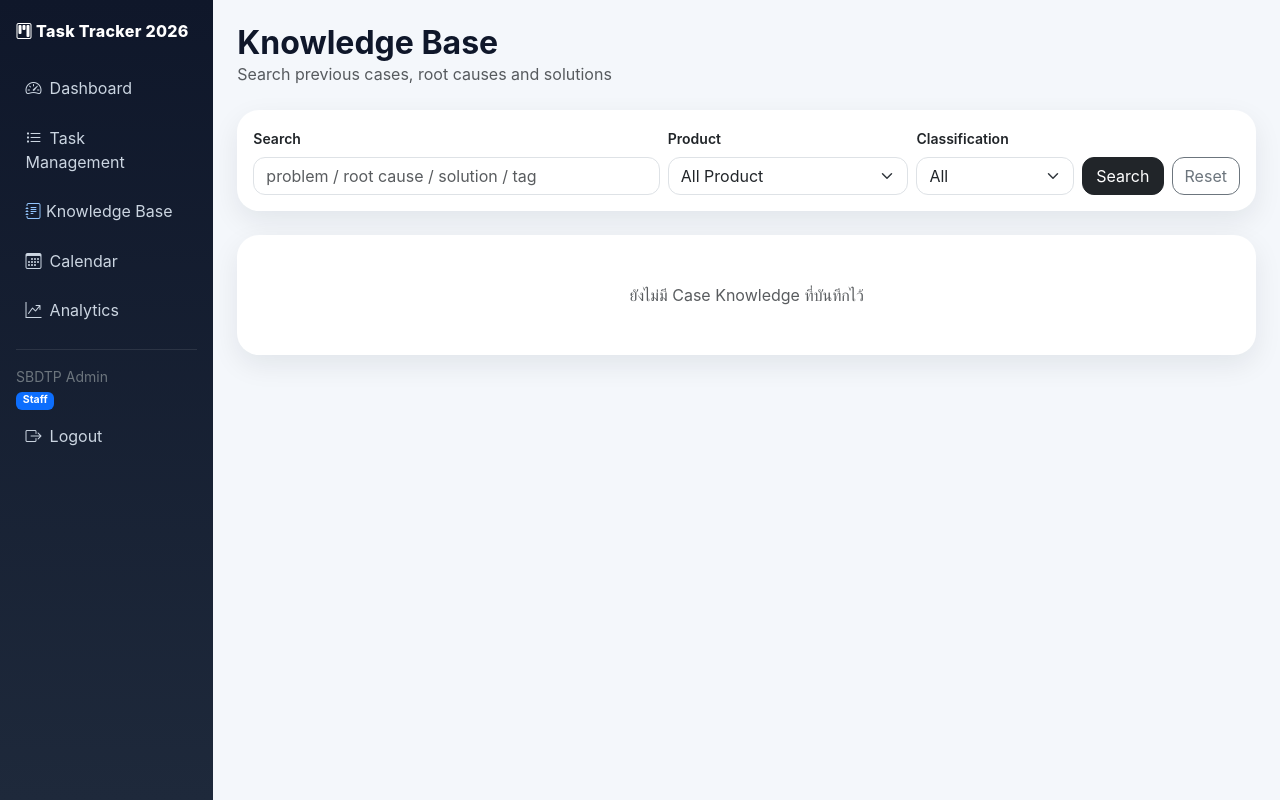
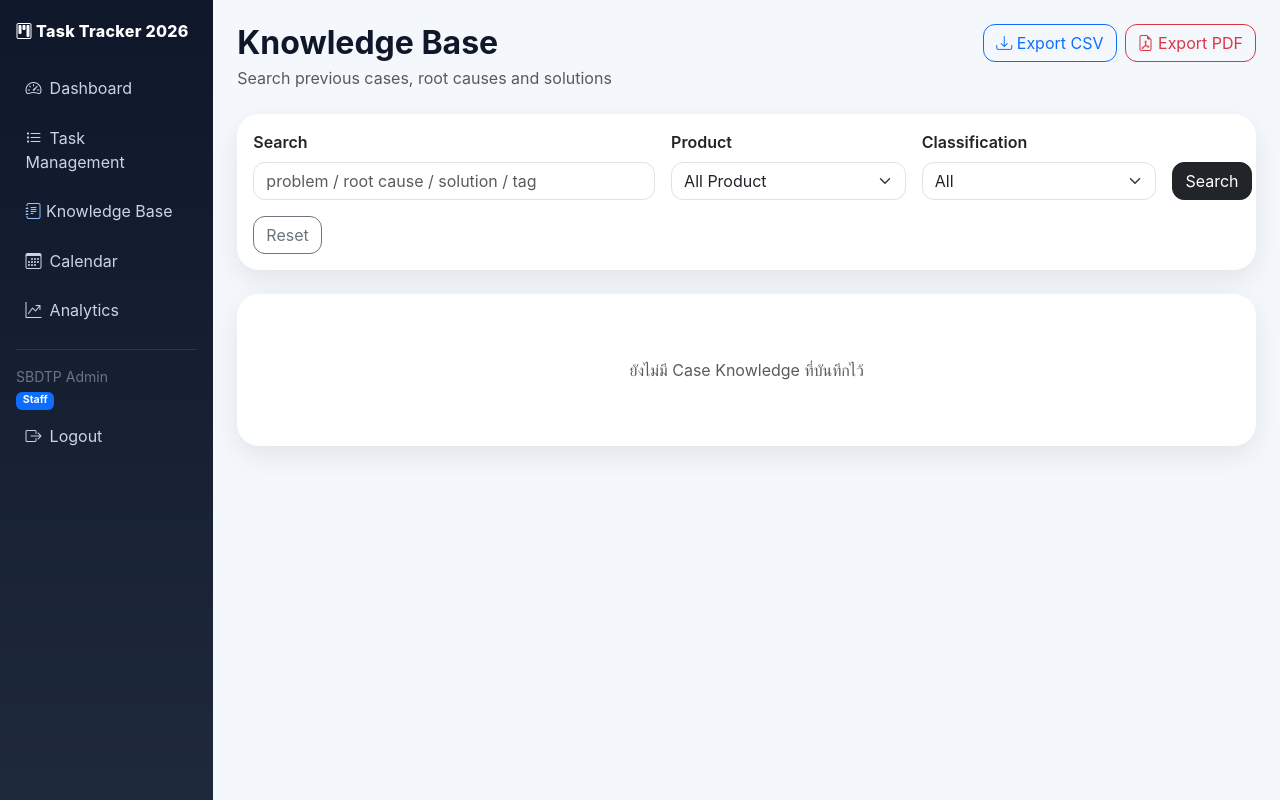
Before and after one commit to plaifahpb/Product-and-Technical-Team, a Flask app: page /knowledge-base in a window 1280 px wide. Run offline with Flask 3, Linux system fonts and the light colour scheme; a user stored in the database is signed in; data comes from the database, SQL or seed files in the repository.

Commit message:
Add files via upload

```diff
--- a/templates/knowledge_base.html
+++ b/templates/knowledge_base.html
@@ -1,37 +1,87 @@
 {% extends 'base.html' %}{% block content %}
 <div class="d-flex justify-content-between align-items-start mb-4">
   <div>
-    <h2 class="fw-bold mb-0">Knowledge Base</h2>
+    <h2 class="fw-bold mb-1">Knowledge Base</h2>
     <div class="text-muted">Search previous cases, root causes and solutions</div>
+  </div>
+  <div class="d-flex gap-2">
+    <a class="btn btn-outline-primary" href="{{ url_for('export_knowledge_base_csv', q=request.args.get('q',''), product=request.args.get('product',''), classification=request.args.get('classification','')) }}">
+      <i class="bi bi-download"></i> Export CSV
+    </a>
+    <a class="btn btn-outline-danger" href="{{ url_for('export_knowledge_base_pdf', q=request.args.get('q',''), product=request.args.get('product',''), classification=request.args.get('classification','')) }}">
+      <i class="bi bi-file-earmark-pdf"></i> Export PDF
+    </a>
   </div>
 </div>
 
 <div class="card p-3 mb-4">
-  <form method="get" class="row g-2 align-items-end">
-    <div class="col-md-5"><label class="form-label small fw-semibold">Search</label><input class="form-control" name="q" value="{{request.args.get('q','')}}" placeholder="problem / root cause / solution / tag"></div>
-    <div class="col-md-3"><label class="form-label small fw-semibold">Product</label><select class="form-select" name="product"><option value="">All Product</option>{% for p in master.get('sup_product_id', []) %}<option value="{{p}}" {{'selected' if request.args.get('product')==p}}>{{p}}</option>{% endfor %}</select></div>
-    <div class="col-md-2"><label class="form-label small fw-semibold">Classification</label><select class="form-select" name="classification"><option value="">All</option>{% for c in classifications %}<option value="{{c}}" {{'selected' if request.args.get('classification')==c}}>{{c}}</option>{% endfor %}</select></div>
-    <div class="col-md-2 d-flex gap-2"><button class="btn btn-dark w-100">Search</button><a class="btn btn-outline-secondary" href="{{ url_for('knowledge_base') }}">Reset</a></div>
+  <form method="get" class="row g-3 align-items-end">
+    <div class="col-md-5">
+      <label class="form-label fw-semibold">Search</label>
+      <input class="form-control" name="q" value="{{ request.args.get('q','') }}" placeholder="problem / root cause / solution / tag">
+    </div>
+    <div class="col-md-3">
+      <label class="form-label fw-semibold">Product</label>
+      <select class="form-select" name="product">
+        <option value="">All Product</option>
+        {% for p in master.get('sup_product_id', []) %}
+        <option value="{{p}}" {{'selected' if request.args.get('product')==p}}>{{p}}</option>
+        {% endfor %}
+      </select>
+    </div>
+    <div class="col-md-3">
+      <label class="form-label fw-semibold">Classification</label>
+      <select class="form-select" name="classification">
+        <option value="">All</option>
+        {% for c in classifications %}
+        <option value="{{c}}" {{'selected' if request.args.get('classification')==c}}>{{c}}</option>
+        {% endfor %}
+      </select>
+    </div>
+    <div class="col-md-1 d-grid">
+      <button class="btn btn-dark">Search</button>
+    </div>
+    <div class="col-md-1 d-grid">
+      <a href="{{ url_for('knowledge_base') }}" class="btn btn-outline-secondary">Reset</a>
+    </div>
   </form>
 </div>
 
-<div class="row g-3">
-  {% for r in rows %}
-  <div class="col-md-6">
-    <div class="card p-4 h-100">
-      <div class="d-flex justify-content-between mb-2">
-        <h5 class="fw-bold mb-0"><a href="{{ url_for('task_detail', task_id=r.id) }}" class="text-decoration-none">{{ r.case_code or ('#' ~ r.id) }} {{r.task_description}}</a></h5>
-        {% if r.repeated_issue %}<span class="badge bg-danger">Repeated</span>{% endif %}
-      </div>
-      <div class="small text-muted mb-3">{{ r.sub_product_id or '-' }} • {{ r.case_classification or 'Unclassified' }} • {{ r.closed_date or r.open_date or '-' }}</div>
-      <div class="mb-2"><b>ปัญหา:</b> {{ r.problem_summary or '-' }}</div>
-      <div class="mb-2"><b>สาเหตุ:</b> {{ r.root_cause or '-' }}</div>
-      <div class="mb-2"><b>วิธีแก้:</b> {{ r.solution_resolution or '-' }}</div>
-      {% if r.knowledge_tags %}<div class="small text-primary">Tags: {{ r.knowledge_tags }}</div>{% endif %}
+<div class="card p-3">
+  {% if rows %}
+    <div class="table-responsive">
+      <table class="table table-hover align-middle">
+        <thead>
+          <tr>
+            <th>Case ID</th>
+            <th>Task</th>
+            <th>Product</th>
+            <th>Problem</th>
+            <th>Root Cause</th>
+            <th>Solution</th>
+            <th></th>
+          </tr>
+        </thead>
+        <tbody>
+          {% for r in rows %}
+          <tr>
+            <td class="fw-bold text-primary">{{ r.case_code or ('TK-' ~ r.id) }}</td>
+            <td>
+              <div class="fw-semibold">{{ r.task_description }}</div>
+              <div class="small text-muted">{{ r.customer or '-' }} / {{ r.owner or '-' }}</div>
+            </td>
+            <td>{{ r.sub_product_id or '-' }}</td>
+            <td class="small">{{ (r.problem_summary or '-')[:120] }}</td>
+            <td class="small">{{ (r.root_cause or '-')[:120] }}</td>
+            <td class="small">{{ (r.solution_resolution or '-')[:120] }}</td>
+            <td><a class="btn btn-sm btn-outline-primary" href="{{ url_for('task_detail', task_id=r.id) }}">View</a></td>
+          </tr>
+          {% endfor %}
+        </tbody>
+      </table>
     </div>
-  </div>
   {% else %}
-  <div class="col-12"><div class="card p-5 text-center text-muted">ยังไม่มี Case Knowledge ที่บันทึกไว้</div></div>
-  {% endfor %}
+    <div class="text-center text-muted py-5">ยังไม่มี Case Knowledge ที่บันทึกไว้</div>
+  {% endif %}
 </div>
 {% endblock %}
```
